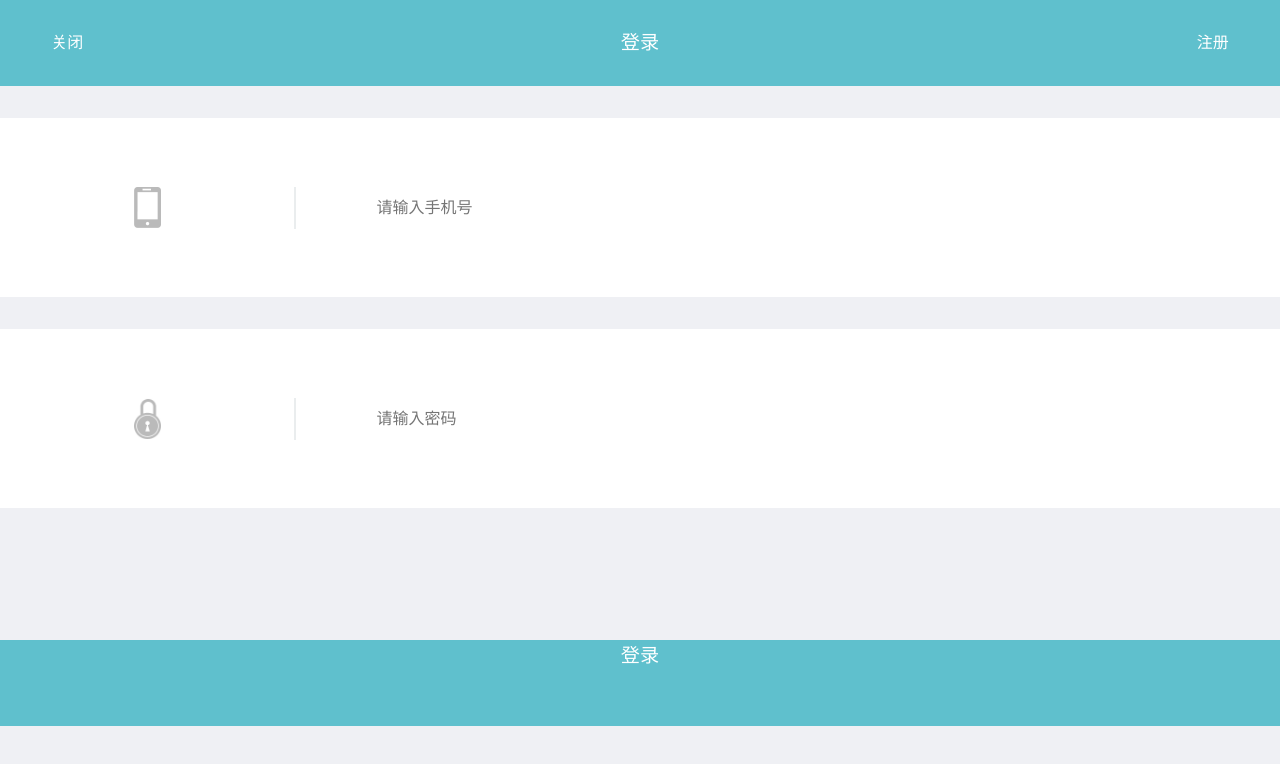
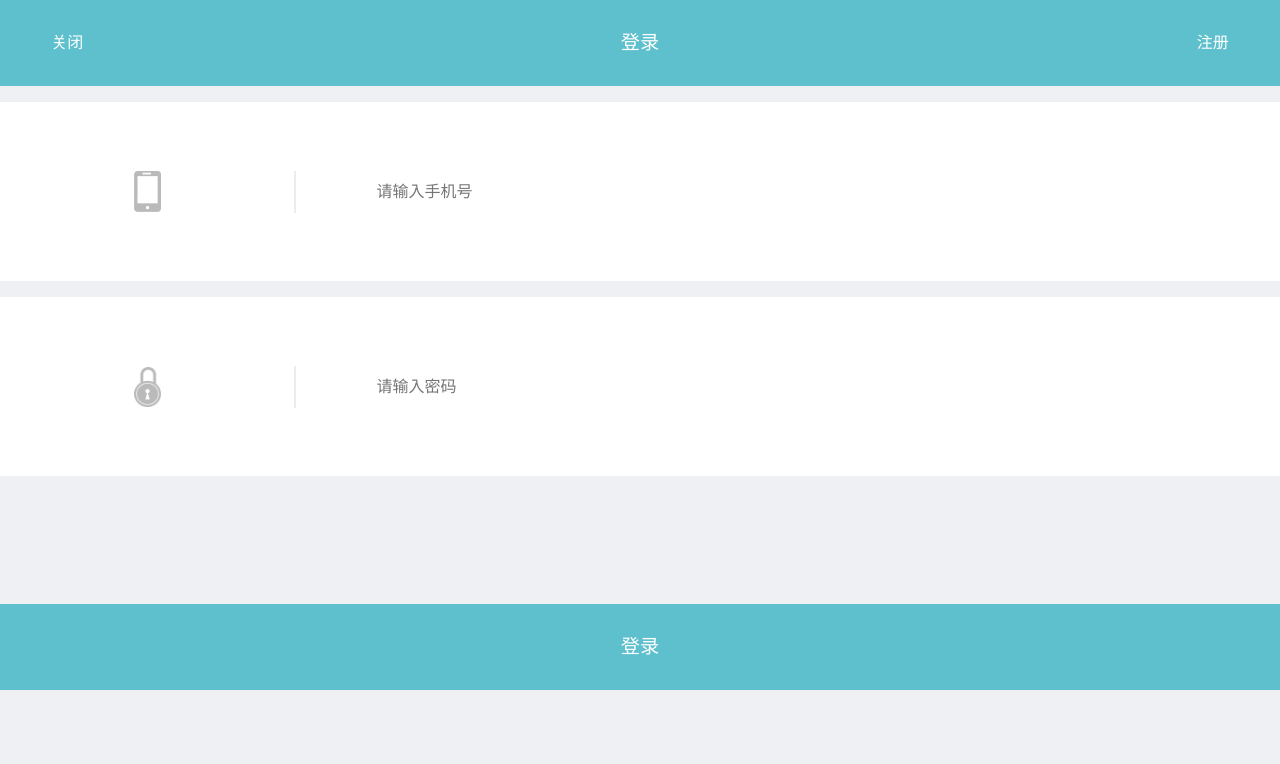
Before and after one commit to WillLuoj/task4, a plain HTML site: page task4.html in a window 1280 px wide. Drawn offline with Linux system fonts and the light colour scheme.

Commit message:
task4 问题：1.body设置min-width:320px;无效          2.高度用固定高度是否可行          3. img  使用 vertical-align：middle  无效; 知识点:1.label  鼠标点击触发相应的表单控件           2.具有position：relative  设置top: 50%;transform: translateY(-50%);使元素块垂直居中           3.-webkit-appearance: none;                 -moz-appearance: none; 清除input样式。outline: none;                清除点中输入框时的样式           4.text-indent: 5em; 缩进字体 （在input中同样可以缩进输入栏）

```diff
--- a/style.css
+++ b/style.css
@@ -2,24 +2,19 @@
     margin:0;
     padding:0;
 }
-html,body {
+body {
     background-color: #eff0f4;
-    /*width:100vw;*/
     min-width: 320px;
-    width:100%;
 }
-
 .header,.footer {
     background-color: #5fc0cd;
-    position: fixed;
     width:100vw;
     height:86px;
-    /*min-height: 40px;*/
 }
-
 .head_left {
     float: left;
     margin-left: 4%;
+    vertical-align: middle;
 }
 .head_right {
     float:right;
@@ -33,18 +28,13 @@ p {
     font:1em "Microsoft Yahei";
     color: white;
     line-height: 86px;
-
 }
 .head_mid p {
     font-size: 1.2em;
 }
-.container {
-    position: absolute;
-    top:86px;
-}
 .id,.pas {
     background-color: white;
-    margin-top: 2.5vw;
+    margin-top: 16px;
     width:100vw;
     height:14vw;
     overflow: hidden;
@@ -54,40 +44,46 @@ label {
     width: 23%;
     height: 14vw;
     text-align: center;
-    display: inline-block;
 }
 img {
+    max-width: 27px;
+    width: 20%;
     position: relative;
     display: inline-block;
+    /*使图片居中*/
     top: 50%;
     -webkit-transform: translateY(-50%);
     -moz-transform: translateY(-50%);
     -ms-transform: translateY(-50%);
     -o-transform: translateY(-50%);
     transform: translateY(-50%);
-    width: 30%;
-    max-width: 27px;
 }
 input {
     float: left ;
     position: relative;
     height: 42px;
     width: 70%;
+    /*使输入框居中*/
     top: 50%;
     -webkit-transform: translateY(-50%);
     -moz-transform: translateY(-50%);
     -ms-transform: translateY(-50%);
     -o-transform: translateY(-50%);
     transform: translateY(-50%);
+    /*清除输入框样式*/
     -webkit-appearance: none;
     -moz-appearance: none;
+    /*去掉输入框边框*/
     border: 0;
     border-left:2px solid #EAEDEE;
     text-indent: 5em;
     font: 1em "Microsoft Yahei";
+    /*去除点击输入框的边框颜色*/
     outline: none;
 }
-
+.footer{
+    margin-top:10vw;
+}
 button {
     border: none;
     font-size: 1.2em;
@@ -95,7 +91,5 @@ button {
     color: white;
     background: rgb(95,192,205);
     width: 100%;
+    line-height: 86px;
 }
-.footer{
-    top: 50vw;
-}
```
